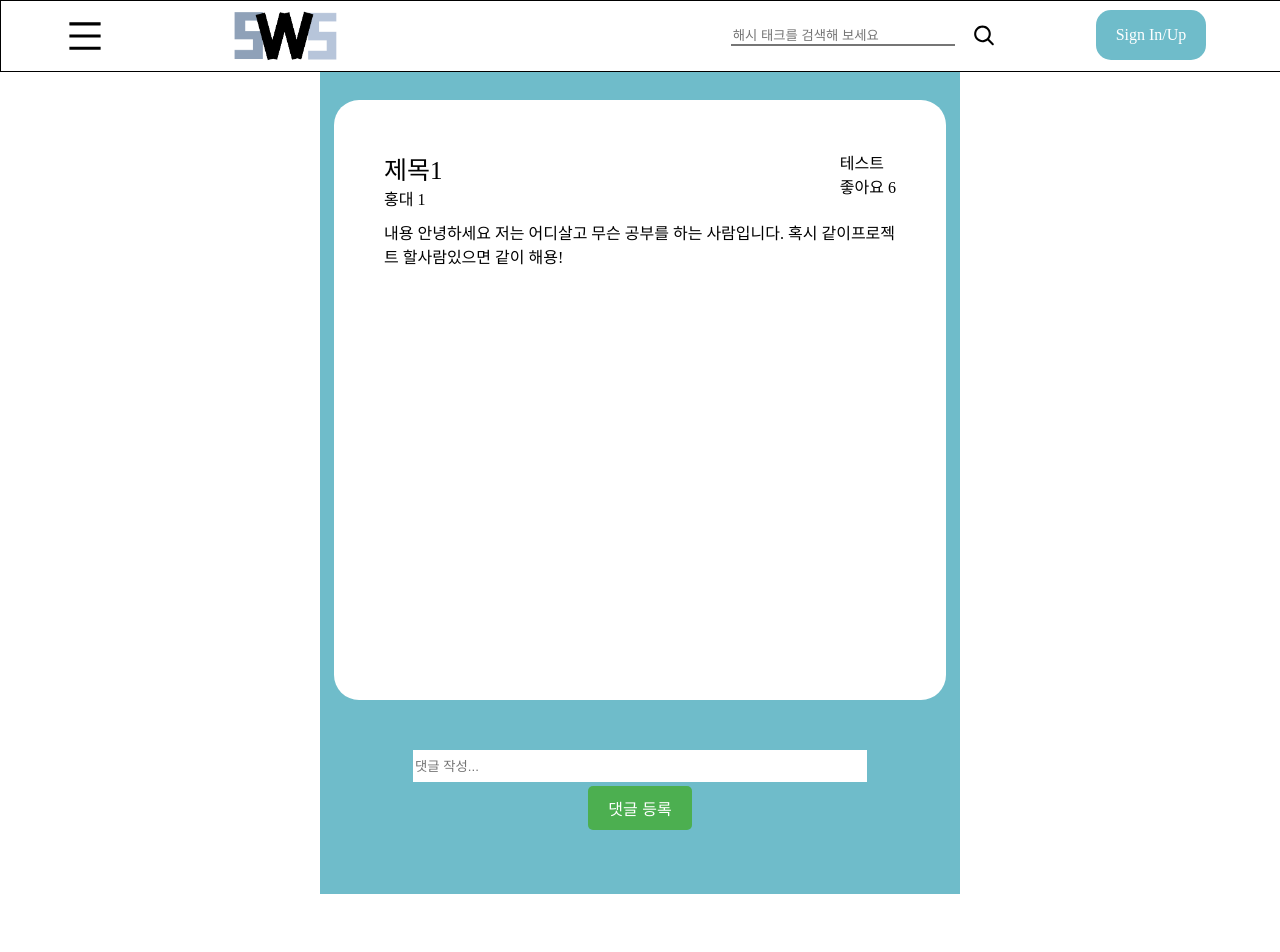
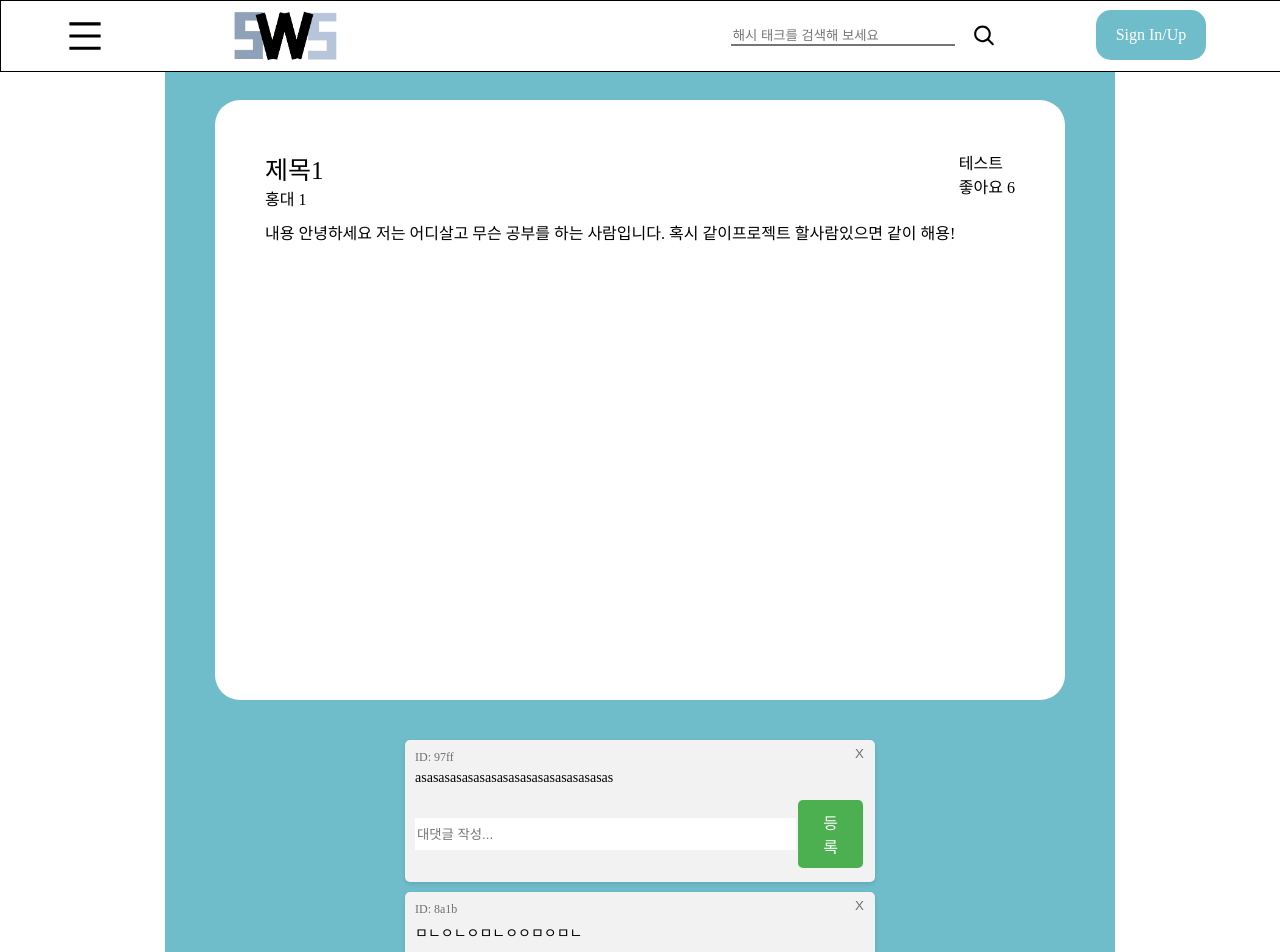
Before and after one commit to potato-club/sws-frontend, a React (Create React App) app: page /Community/1 in a window 1280 px wide. Shown: the top 952 px of the page. Built offline with nearby package versions, Linux system fonts and the light colour scheme; data requests are answered from the project's data file.

Commit message:
Feat mypage put #5

```diff
--- a/src/Lounge/LoungeDetail.tsx
+++ b/src/Lounge/LoungeDetail.tsx
@@ -93,7 +93,132 @@ function Community() {
           <Detailcomponent>{commun.contents}</Detailcomponent>
         </CommunityDetail>
 
-        {/* <CommunityBottom>
+        <CommentBox />
+      </CommunityBox>
+    </CommunityComponent>
+  );
+}
+
+export default Community;
+
+const CommunityComponent = styled.div`
+  width: 100%;
+  display: flex;
+  align-items: center;
+  justify-content: center;
+`;
+
+const CommunityBox = styled.div`
+  width: 950px;
+  min-height: 100vh;
+  padding-top: 30px;
+  margin-top: 70px;
+  padding-bottom: 30px;
+  margin-bottom: 110px;
+  background-color: ${PRIMARY_COLOR_BLUE};
+  display: flex;
+  flex-direction: column;
+  align-items: center;
+  overflow-y: scroll;
+  overflow-y: auto;
+`;
+
+const CommunityDetail = styled.div`
+  width: 750px;
+  border-radius: 25px;
+  padding: 50px;
+  height: 500px;
+  background-color: white;
+`;
+const Detailtop = styled.div`
+  display: flex;
+  height: 70px;
+  justify-content: space-between;
+`;
+
+const Detailtitle = styled.div`
+  font-size: 25px;
+`;
+
+const Detailname = styled.div``;
+const Detailcomponent = styled.div``;
+
+const Communityinput = styled.input`
+  height: 70px;
+  width: 70%;
+`;
+const Replyinput = styled.input`
+  margin-left: 200px;
+  height: 50px;
+  width: 50%;
+`;
+
+const CommunityButton = styled.button`
+  border-radius: 25px;
+  height: 70px;
+  width: 30%;
+`;
+const ReplyButton = styled.button`
+  border-radius: 25px;
+  height: 50px;
+  width: 15%;
+`;
+const CommunityMid = styled.div`
+  display: flex;
+  width: 46%;
+  height: 120px;
+  padding-left: 38px;
+  padding-right: 38px;
+  margin-top: 70px;
+  align-items: center;
+  background-color: ${PRIMARY_COLOR_BLUE};
+  top: 770px;
+  position: fixed;
+`;
+
+const CommunityBottom = styled.div`
+  width: 90%;
+  margin-top: 20px;
+`;
+
+const Communityanswer = styled.div`
+  margin-top: 20px;
+  width: 100%;
+  height: 80px;
+  border-radius: 15px;
+  background-color: white;
+`;
+
+const Answertop = styled.div`
+  display: flex;
+  padding: 10px;
+  height: 25px;
+  justify-content: space-between;
+  align-items: center;
+`;
+
+const Answersetting = styled.div`
+  display: flex;
+`;
+
+const Answername = styled.div``;
+const Answercomponent = styled.div``;
+const Cmanswer = styled.div`
+  background-color: white;
+  margin-top: 20px;
+  width: 80%;
+  height: 70px;
+  border-radius: 15px;
+`;
+
+const Ca = styled.div`
+  display: flex;
+  justify-content: space-around;
+  align-items: center;
+`;
+
+{
+  /* <CommunityBottom>
           {Community.map((text: string, index: number) => (
             <Communityanswer key={index}>
               <Answertop>
@@ -144,137 +269,16 @@ function Community() {
               <ReplyButton onClick={ReplyClick}>대댓글 쓰기 </ReplyButton>
             </>
           )}
-        </CommunityBottom> */}
+        </CommunityBottom> */
+}
 
-        {/* <CommunityMid>
+{
+  /* <CommunityMid>
           <Communityinput
             value={inputText}
             onChange={handleChange}
             placeholder="내용을 입력하세요"
           />
           <CommunityButton onClick={handleClick}>답장하기</CommunityButton>
-        </CommunityMid> */}
-        <CommentBox />
-      </CommunityBox>
-    </CommunityComponent>
-  );
+        </CommunityMid> */
 }
-
-export default Community;
-
-const CommunityComponent = styled.div`
-  width: 100%;
-  display: flex;
-  align-items: center;
-  justify-content: center;
-`;
-
-const CommunityBox = styled.div`
-  width: 50%;
-  min-height: 90vh;
-  padding-top: 30px;
-  margin-top: 70px;
-  padding-bottom: 30px;
-  margin-bottom: 110px;
-  background-color: ${PRIMARY_COLOR_BLUE};
-  display: flex;
-  flex-direction: column;
-  align-items: center;
-  overflow-y: scroll;
-  overflow-y: auto;
-`;
-
-const CommunityDetail = styled.div`
-  width: 80%;
-  border-radius: 25px;
-  padding: 50px;
-  height: 500px;
-  background-color: white;
-`;
-
-const Communityinput = styled.input`
-  height: 70px;
-  width: 70%;
-`;
-const Replyinput = styled.input`
-  margin-left: 200px;
-  height: 50px;
-  width: 50%;
-`;
-
-const CommunityButton = styled.button`
-  border-radius: 25px;
-  height: 70px;
-  width: 30%;
-`;
-const ReplyButton = styled.button`
-  border-radius: 25px;
-  height: 50px;
-  width: 15%;
-`;
-const CommunityMid = styled.div`
-  display: flex;
-  width: 46%;
-  height: 120px;
-  padding-left: 38px;
-  padding-right: 38px;
-  margin-top: 70px;
-  align-items: center;
-  background-color: ${PRIMARY_COLOR_BLUE};
-  top: 770px;
-  position: fixed;
-`;
-
-const CommunityBottom = styled.div`
-  width: 90%;
-  margin-top: 20px;
-`;
-
-const Communityanswer = styled.div`
-  margin-top: 20px;
-  width: 100%;
-  height: 80px;
-  border-radius: 15px;
-  background-color: white;
-`;
-
-const Detailtop = styled.div`
-  display: flex;
-  height: 70px;
-  justify-content: space-between;
-`;
-
-const Detailtitle = styled.div`
-  font-size: 25px;
-`;
-
-const Detailname = styled.div``;
-const Detailcomponent = styled.div``;
-
-const Answertop = styled.div`
-  display: flex;
-  padding: 10px;
-  height: 25px;
-  justify-content: space-between;
-  align-items: center;
-`;
-
-const Answersetting = styled.div`
-  display: flex;
-`;
-
-const Answername = styled.div``;
-const Answercomponent = styled.div``;
-const Cmanswer = styled.div`
-  background-color: white;
-  margin-top: 20px;
-  width: 80%;
-  height: 70px;
-  border-radius: 15px;
-`;
-
-const Ca = styled.div`
-  display: flex;
-  justify-content: space-around;
-  align-items: center;
-`;
--- a/src/MyPage/MyPage.tsx
+++ b/src/MyPage/MyPage.tsx
@@ -10,8 +10,18 @@ interface Frined {
   name: string;
 }
 const MyPage = () => {
-  const friendDelete = () => {
+  const friendDelete = async (id: number) => {
+    await axios.delete(`http://localhost:3001/MyPage/${id}`);
     alert("삭제되었습니다.");
+    // 삭제 후 친구 목록을 다시 불러와서 상태를 업데이트합니다.
+    axios
+      .get("http://localhost:3001/MyPage")
+      .then((response) => {
+        setFriend(response.data);
+      })
+      .catch((error) => {
+        console.log(error);
+      });
   };
 
   const [friend, setFriend] = useState<Frined[]>();
@@ -52,7 +62,7 @@ const MyPage = () => {
                 <MPBfriendName>{fr.name}</MPBfriendName>
                 <MPBbottomBUTTON>
                   <MPBfriendPage to="/">친구 페이지</MPBfriendPage>
-                  <MPBfriendContentButton onClick={friendDelete}>
+                  <MPBfriendContentButton onClick={() => friendDelete(fr.id)}>
                     친구 삭제
                   </MPBfriendContentButton>
                 </MPBbottomBUTTON>
--- a/src/json-server/db.json
+++ b/src/json-server/db.json
@@ -13,11 +13,11 @@
       "name": "강서쪽 사람"
     },
     {
-      "id": "3",
+      "id": "5",
       "name": "강서쪽 사람"
     },
     {
-      "id": "3",
+      "id": "4",
       "name": "강서쪽 사람"
     }
   ],
@@ -376,5 +376,21 @@
       ]
     }
   ],
-  "Posts": []
+  "Posts": [
+    {
+      "id": "97ff",
+      "content": "asasasasasasasasasasasasasasasasas",
+      "replies": []
+    },
+    {
+      "id": "8a1b",
+      "content": "ㅁㄴㅇㄴㅇㅁㄴㅇㅇㅁㅇㅁㄴ",
+      "replies": []
+    },
+    {
+      "id": "1f45",
+      "content": "ㅁㄴㅇㅁㄴ",
+      "replies": []
+    }
+  ]
 }
```
